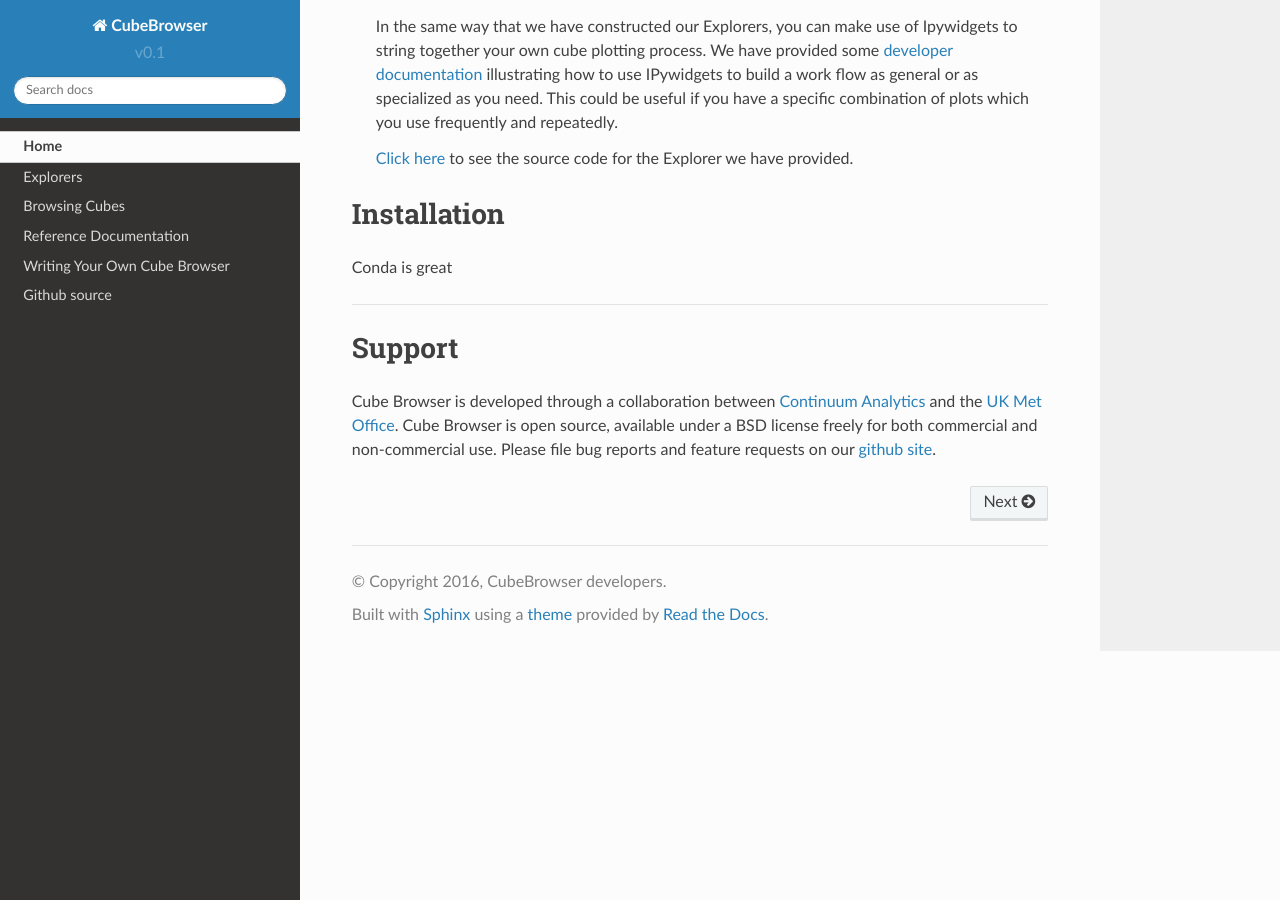
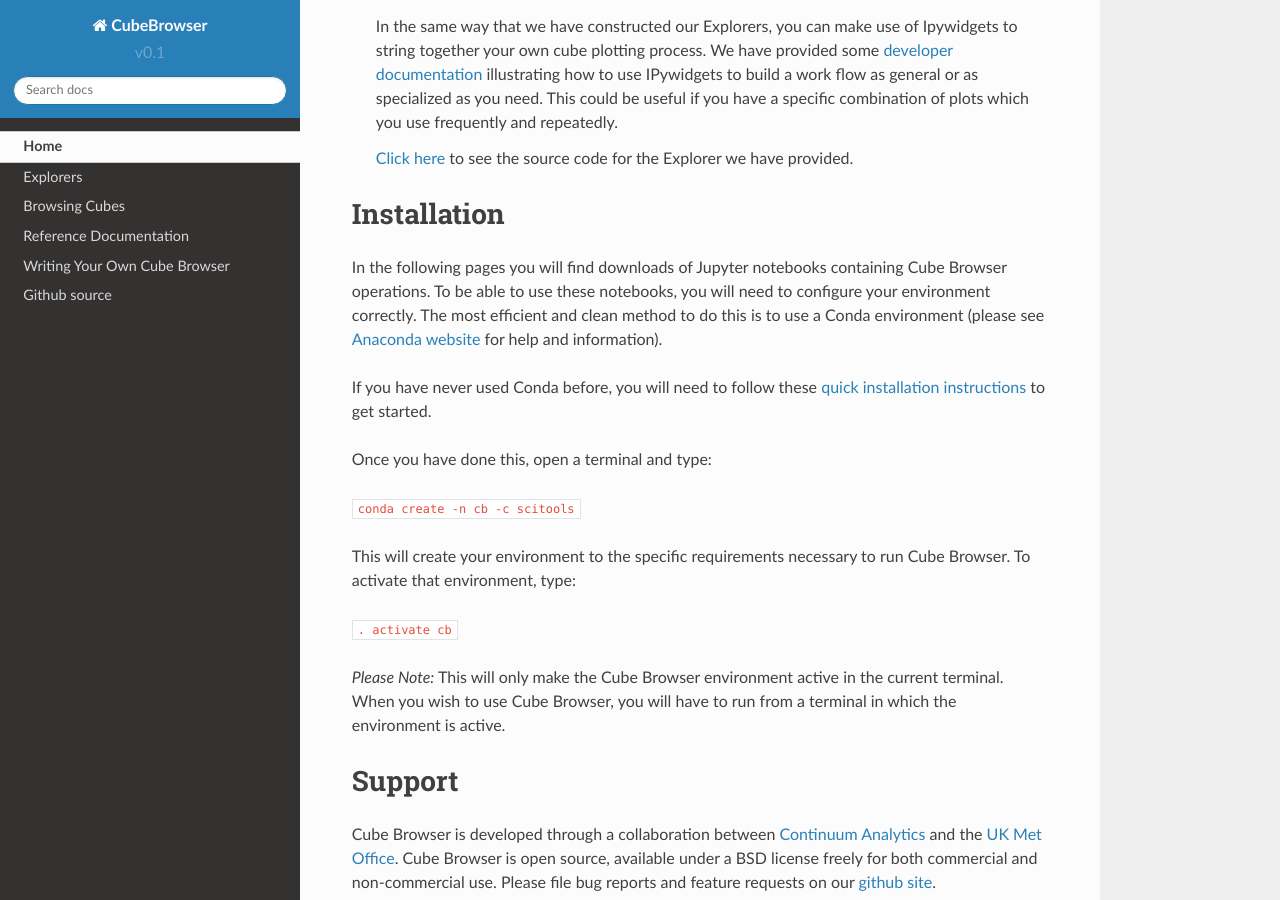
Before and after one commit to SciTools/cube_browser, a Sphinx documentation site: the page built from doc/index.rst, in a window 1280 px wide and 900 px high, scrolled down 589 px. Built offline with Sphinx 7.4.7 and the Read the Docs theme 2.0.0, drawn with Linux system fonts in a browser that asks for light colours.

Commit message:
conda install guide

```diff
--- a/doc/explorers/intro.rst
+++ b/doc/explorers/intro.rst
@@ -25,7 +25,7 @@
 The installation instructions on the `homepage<index.html>`_ will provide this capability.
 Make sure you have a terminal with the Cube Browser environment activated, change directory to the location of your downloaded notebook, and then type:
 
-`jupyter notebook`
+``jupyter notebook``
 
 This will open a notebook tree from which you can access your Explorer.
 Once you have opened it, you can follow the steps above for running the notebook from your browser.
--- a/doc/index.rst
+++ b/doc/index.rst
@@ -34,9 +34,24 @@
 Installation
 ____________
 
-Conda is great
+In the following pages you will find downloads of Jupyter notebooks containing Cube Browser operations.
+To be able to use these notebooks, you will need to configure your environment correctly.
+The most efficient and clean method to do this is to use a Conda environment (please see `Anaconda website <https://anaconda.org/>`_ for help and information).
 
-------------
+If you have never used Conda before, you will need to follow these `quick installation instructions <http://conda.pydata.org/docs/install/quick.html>`_ to get started.
+
+Once you have done this, open a terminal and type:
+
+``conda create -n cb -c scitools``
+
+This will create your environment to the specific requirements necessary to run Cube Browser.
+To activate that environment, type:
+
+``. activate cb``
+
+*Please Note:* This will only make the Cube Browser environment active in the current terminal.
+When you wish to use Cube Browser, you will have to run from a terminal in which the environment is active.
+
 
 Support
 _______
```
